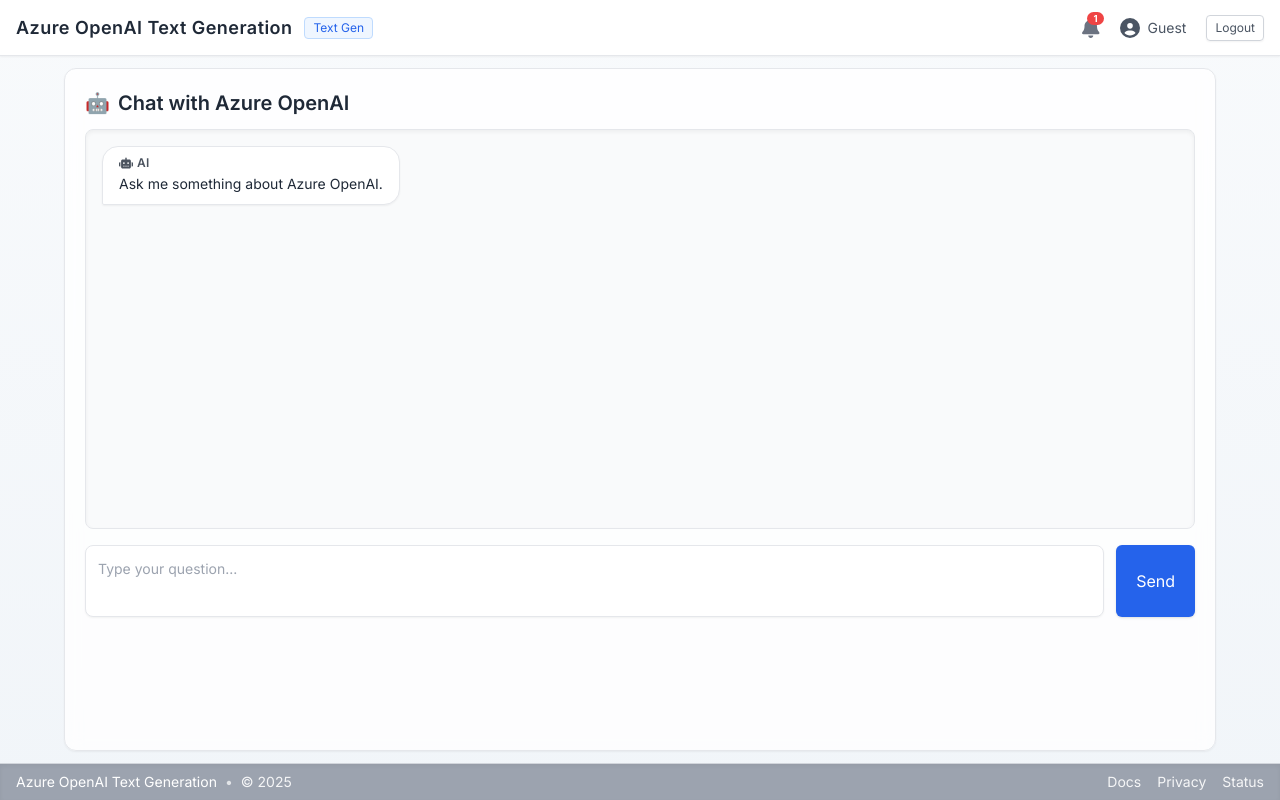
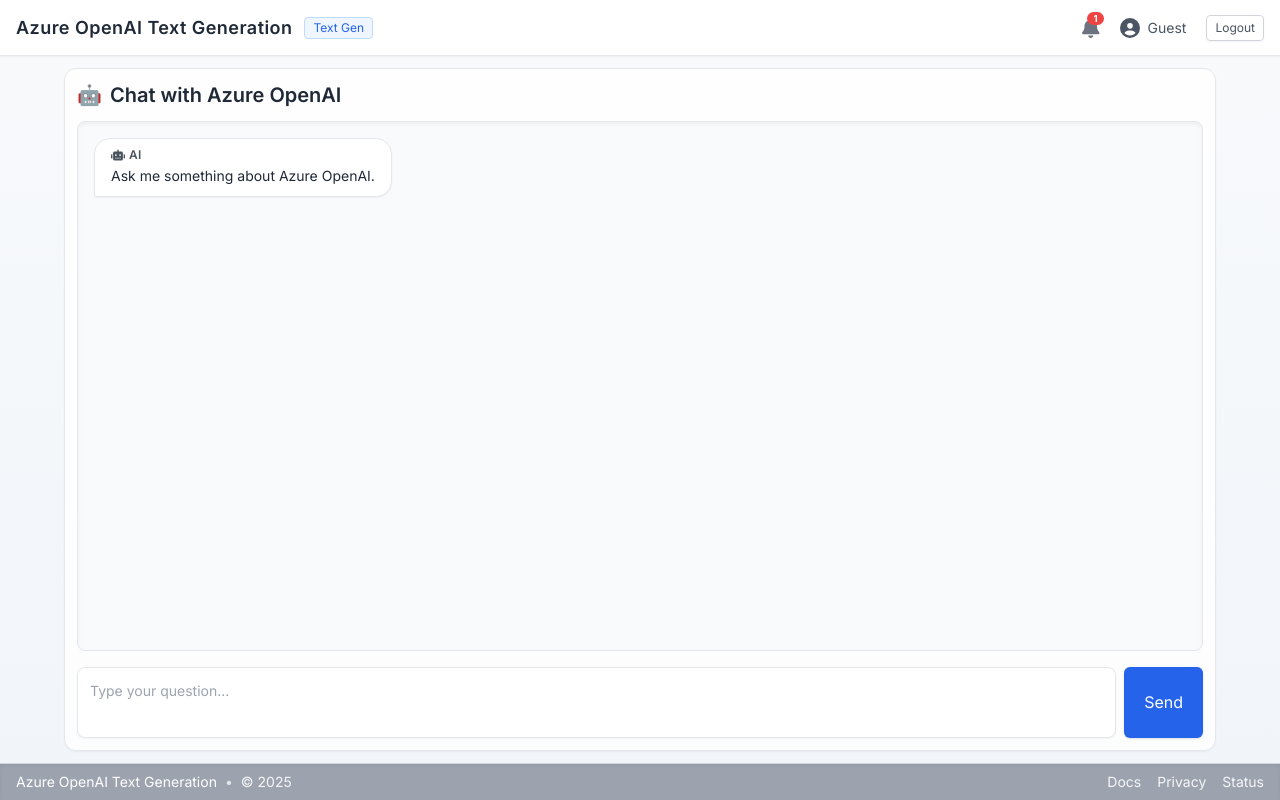
Before and after one commit to Swamy-s-Tech-Skills-Academy-AI-ML-Data/flask-react-aoai-completions, a React (Vite) app in the folder src/frontend/: page / in a window 1280 px wide. Built offline with nearby package versions, Linux system fonts and the light colour scheme; no server answers.

Commit message:
Enhance Chat component layout: adjust container height and padding for improved usability and aesthetics

```diff
--- a/src/frontend/src/App.tsx
+++ b/src/frontend/src/App.tsx
@@ -5,9 +5,9 @@
 
 const App: React.FC = () => {
   return (
-    <div className="min-h-screen flex flex-col bg-gradient-to-b from-slate-50 to-slate-100">
+    <div className="h-screen flex flex-col bg-gradient-to-b from-slate-50 to-slate-100">
       <TopNav />
-      <main className="flex-grow min-h-0 w-full px-3 md:px-6 py-3 flex justify-center items-stretch">
+      <main className="flex-1 min-h-0 w-full px-3 md:px-6 py-3 flex justify-center items-stretch">
         <Chat />
       </main>
       <Footer />
--- a/src/frontend/src/components/Chat.tsx
+++ b/src/frontend/src/components/Chat.tsx
@@ -54,9 +54,9 @@
     const formatTimestamp = (ts: number) => new Date(ts).toLocaleTimeString([], { hour: '2-digit', minute: '2-digit' });
 
     return (
-        <div className="font-inter w-full max-w-6xl 2xl:max-w-7xl mx-auto flex flex-col rounded-xl border border-gray-200 shadow-sm bg-white/80 backdrop-blur p-5">
+        <div className="font-inter w-full max-w-6xl 2xl:max-w-7xl mx-auto flex flex-col h-full rounded-xl border border-gray-200 shadow-sm bg-white/80 backdrop-blur p-3">
             <h2 className="text-lg md:text-xl font-semibold text-gray-800 mb-3 flex items-center gap-2"><span role="img" aria-label="robot">🤖</span> Chat with Azure OpenAI</h2>
-            <div ref={scrollRef} className="custom-scrollbar bg-gray-50 text-gray-900 p-4 rounded-lg shadow-inner border border-gray-200 overflow-y-auto min-h-[50vh] max-h-[60vh] space-y-4">
+            <div ref={scrollRef} className="custom-scrollbar bg-gray-50 text-gray-900 p-4 rounded-lg shadow-inner border border-gray-200 overflow-y-auto flex-1 space-y-4">
                 {messages.map((m, i) => {
                     const isUser = m.role === 'user';
                     return (
@@ -83,7 +83,7 @@
             </div>
             <div className="mt-4 flex flex-col">
                 {error && <div className="text-red-600 mb-2 text-sm">{error}</div>}
-                <div className="flex gap-3 items-stretch">
+                <div className="flex gap-2 items-stretch">
                     <textarea
                         className="border flex-1 p-3 rounded-lg shadow-sm resize-none focus:outline-none focus:ring focus:ring-blue-300 transition text-gray-800 text-sm font-normal leading-relaxed min-h-[3rem] max-h-[8rem] bg-white"
                         placeholder="Type your question..."
```
